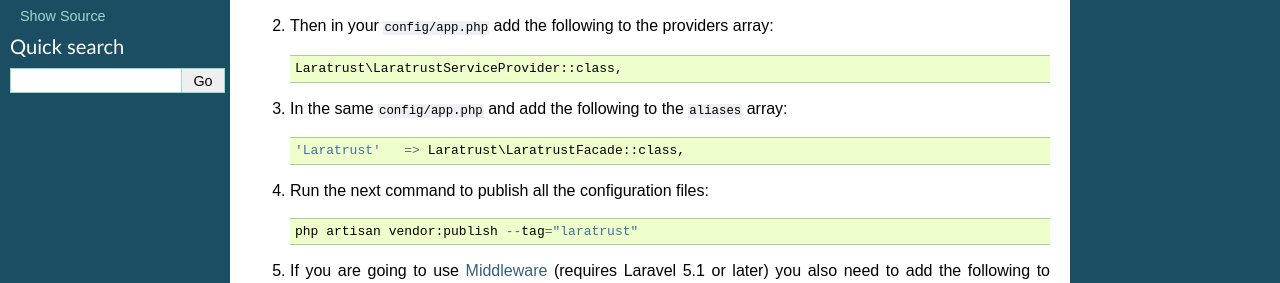
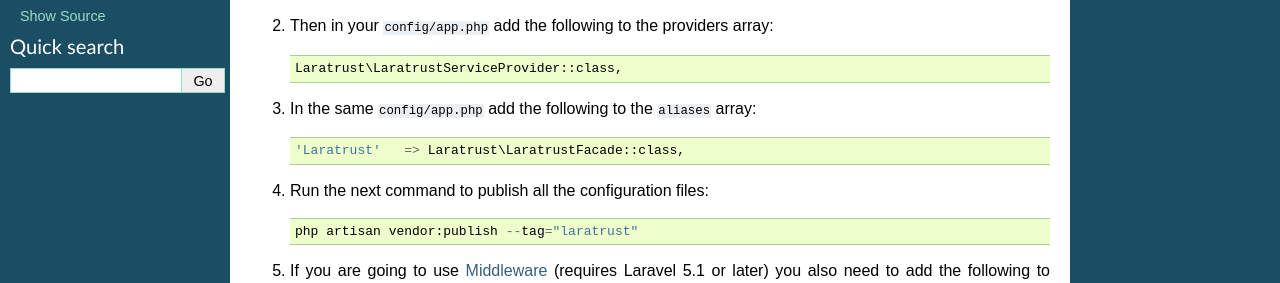
Before and after one commit to santigarcor/laratrust, a Sphinx documentation site: the page built from docs/installation.rst, in a window 1280 px wide. Shown: the part 177-460 px from the top of the page. Built offline with Sphinx 7.4.7, drawn with Linux system fonts in a browser that asks for light colours.

Commit message:
Fixed little typo in installation docs

```diff
--- a/docs/installation.rst
+++ b/docs/installation.rst
@@ -9,7 +9,7 @@
 
     Laratrust\LaratrustServiceProvider::class,
 
-3. In the same ``config/app.php`` and add the following to the ``aliases`` array::
+3. In the same ``config/app.php`` add the following to the ``aliases`` array::
 
     'Laratrust'   => Laratrust\LaratrustFacade::class,
 
```
